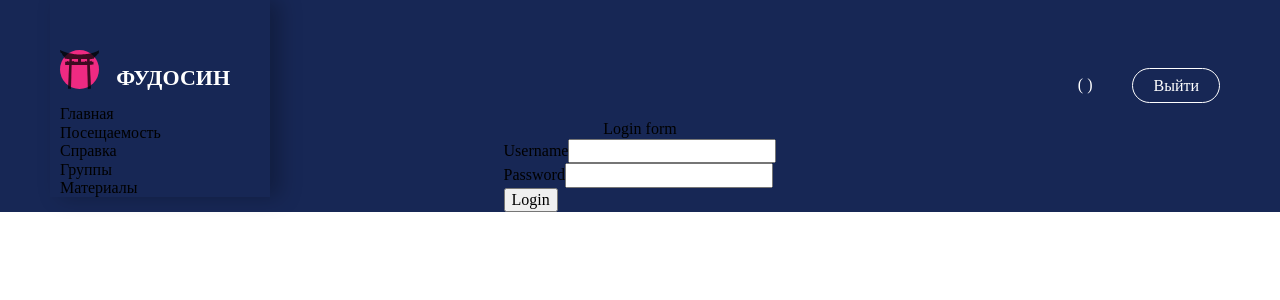
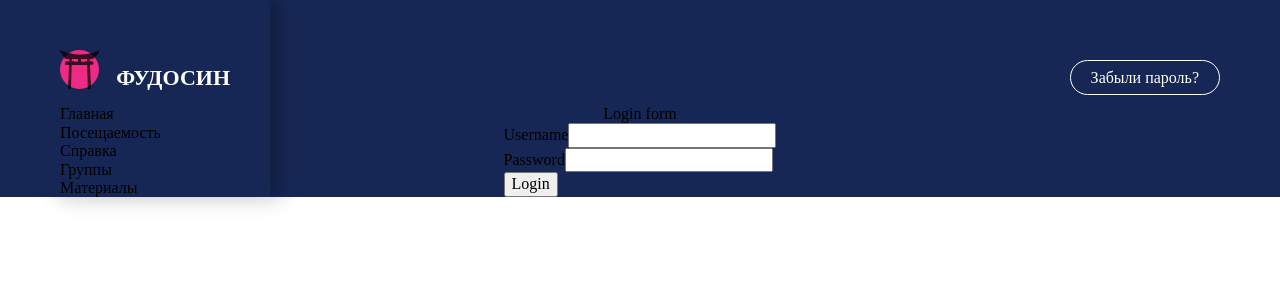
Before and after one commit to AlexandrMazharov/fudosin, an Angular app in the folder fudosinClient/: page /login in a window 1280 px wide. Shown: the top 300 px of the page. Built offline with nearby package versions, Linux system fonts and the light colour scheme.

Commit message:
add btn forgot password

```diff
--- a/fudosinClient/src/app/modules/home/cabinet/header/header.component.html
+++ b/fudosinClient/src/app/modules/home/cabinet/header/header.component.html
@@ -13,10 +13,14 @@
   <div class="header__main">
     <div class="entry-block">
       <div class="entry-block__title">
+
         <p>{{username}}</p>
         <p>{{publicRoles}}</p>
       </div>
-      <app-secondary-btn [title]="'Выйти'" (click)="signOut()"></app-secondary-btn>
+      <app-secondary-btn *ngIf="tokenStorageService.getPerson()" [title]="'Выйти'"
+                         (click)="signOut()"></app-secondary-btn>
+      <app-secondary-btn *ngIf="!tokenStorageService.getPerson()" [title]="'Забыли пароль?'"
+                         (click)="forgotPass()"></app-secondary-btn>
     </div>
   </div>
 </header>
--- a/fudosinClient/src/app/modules/home/cabinet/header/header.component.ts
+++ b/fudosinClient/src/app/modules/home/cabinet/header/header.component.ts
@@ -8,10 +8,12 @@ import {TokenStorageService} from '../../../../service/token-storage/token-stora
 })
 export class HeaderComponent implements OnInit {
   @Input() username: string | undefined;
-  private publicRoles: string | undefined = ' ( ';
+  private publicRoles: string | undefined = '';
 
   @Input()
   set roles(roles: string) {
+    if (roles.length > 0) {
+      this.publicRoles = '(';
       if (roles.includes('ROLE_STUDENT')) {
         this.publicRoles = this.publicRoles + 'Ученик ';
       }
@@ -25,16 +27,21 @@ export class HeaderComponent implements OnInit {
         this.publicRoles = this.publicRoles + 'Администратор ';
       }
       this.publicRoles = this.publicRoles + ') ';
-
+    }
   }
 
   constructor(private tokenStorageService: TokenStorageService) {
   }
 
   ngOnInit(): void {
+
   }
 
   signOut(): void {
     this.tokenStorageService.signOut();
   }
+
+  forgotPass(): void {
+  //  go to the password reset page
   }
+}
```
Lines whose indentation alone changed are shown as unchanged.
